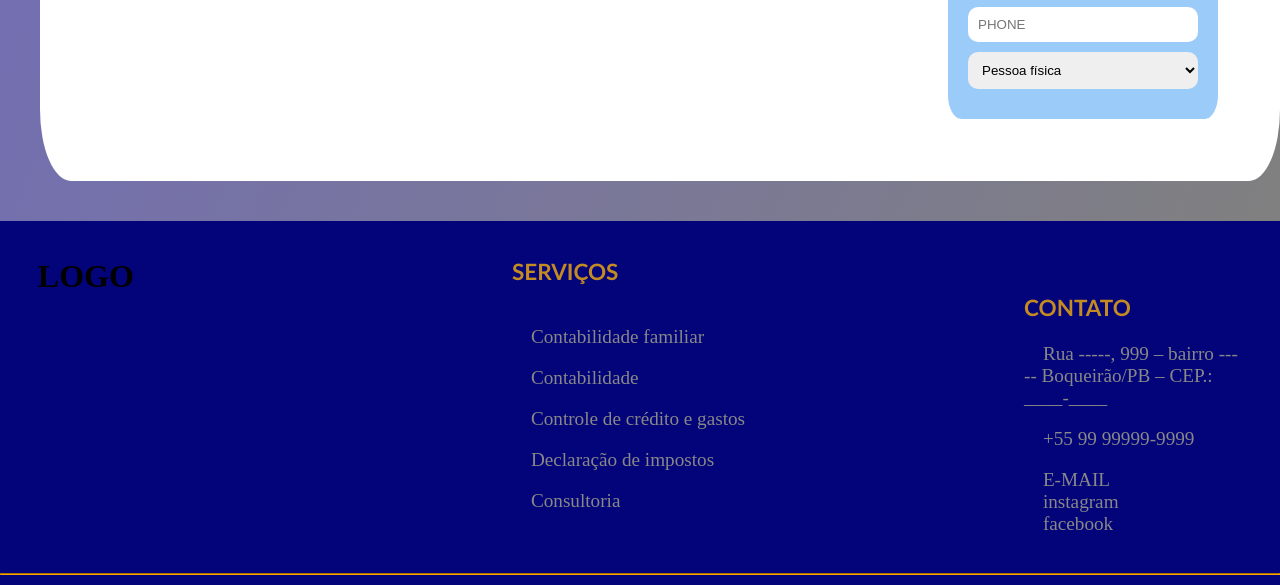
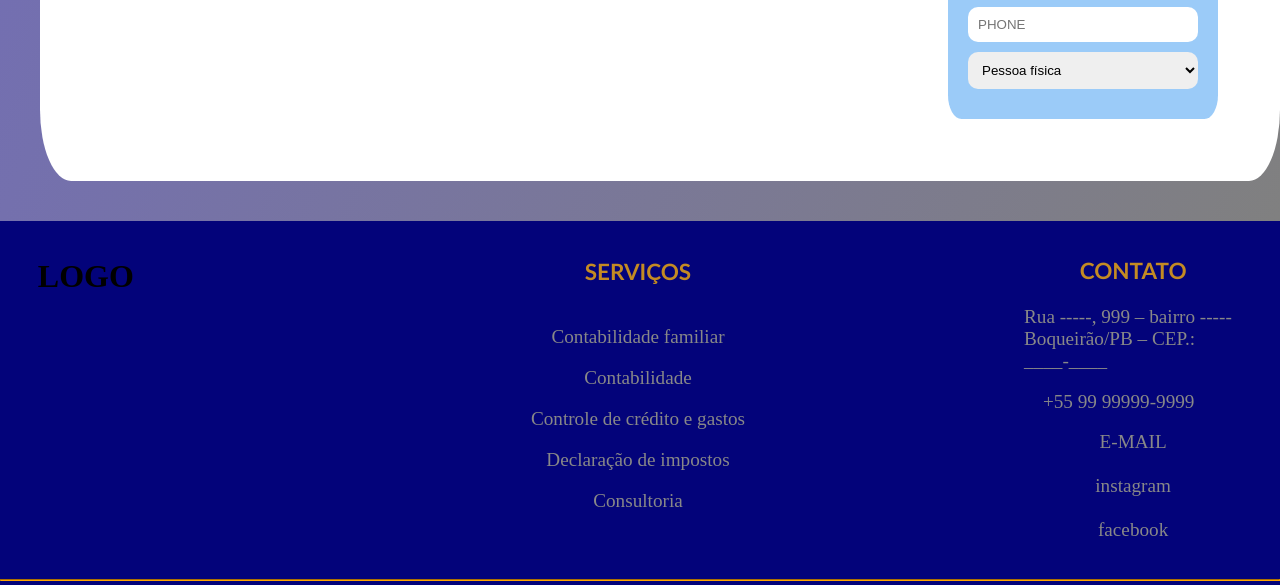
Before and after one commit to Alyssandro1771415/LandingPage-EscritorioContabil, a plain HTML site: page index.html in a window 1280 px wide. Shown: the part 3585-4170 px from the top of the page. Drawn offline with Linux system fonts and the light colour scheme.

Commit message:
Modificações na estilização
Mudança ao abrir o ícone de whatsapp e melhoria na estilização com CSS.

```diff
--- a/index.html
+++ b/index.html
@@ -11,7 +11,7 @@
     </head>
     <body>
         <div class="container">
-            <a href="https://web.whatsapp.com">
+            <a href="https://web.whatsapp.com" target="_blank">
                 <img id="whatsapp" src="./icos/WhatsApp-Beta-v2.20.171.jpg" >
             </a>
             <header>
--- a/style.css
+++ b/style.css
@@ -273,23 +273,30 @@ footer{
 #footer-services h3{
     color: rgb(196, 139, 35);
     font-family: calibri;
+    display: flex;
+    justify-content: center;
 }
 
 #footer-services p{
     margin: 0.5cm;
+    display: flex;
+    justify-content: space-around;
 }
 
 #footer-localization{
     color: #888;
     font-size: larger;
     display: inline-block;
-    margin: 1cm 1cm 1cm 80%;
+    margin: 0cm 1cm 1cm 80%;
+    justify-content: center;
 
 }
 
 #footer-localization h3{
     color: rgb(196, 139, 35);
     font-family: calibri;
+    display: flex;
+    justify-content: center;
 }
 
 #footer-localization p{
@@ -297,9 +304,11 @@ footer{
 }
 
 #footer-localization a{
-    margin: 1cm 0.5cm 0.5cm 0.5cm;
+    display: flex;
+    justify-content: space-between;
     color:#888;
     text-decoration: none;
+    justify-content: center;
 }
 
 hr{
```
